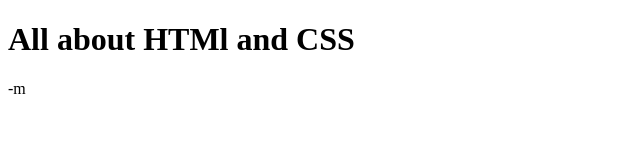
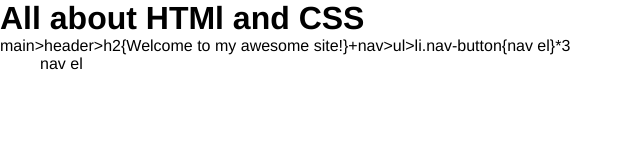
Before and after one commit to ginoghal/Web2_Summer_Review, a plain HTML site: page index.html in a window 1280 px wide. Shown: the whole page, without its empty margins (0-640 px from the left). Drawn offline with Linux system fonts and the light colour scheme.

Commit message:
adding a basic reset

```diff
--- a/css/main.css
+++ b/css/main.css
@@ -0,0 +1,17 @@
+* {
+  border: none;
+  padding: none;
+  margin: 0;
+
+  box-sizing: border-box;
+
+  list-style-type: none;
+}
+
+body{
+  color: black;
+
+  font-family: helvetica, sans-serif;
+  font-size: 16px;
+
+}
--- a/index.html
+++ b/index.html
@@ -8,7 +8,9 @@
 </head>
 <body>
   <h1>All about HTMl and CSS</h1>
+  main>header>h2{Welcome to my awesome site!}+nav>ul>li.nav-button{nav el}*3
+  <ul>
+    <li class="nav-button">nav el</li>
   <script src="js/main.js"></script>
 </body>
 </html>
--m
```
